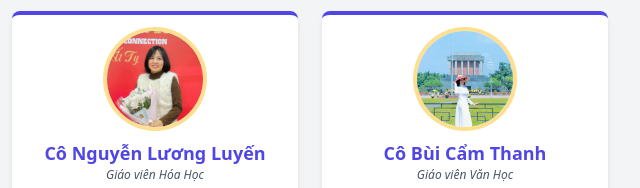
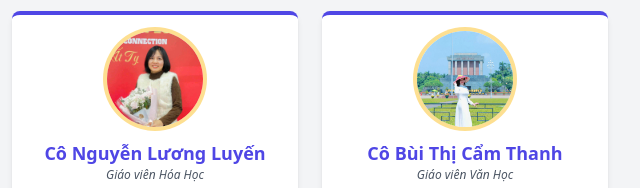
Before and after one commit to ducdat08-cloud/ki_niem_40_nam_nguyen_du, a plain HTML site: page index.html in a window 1280 px wide. Shown: the part 8100-8288 px from the top of the page, 640-1280 px from the left. Drawn offline with nearby package versions, Linux system fonts and the light colour scheme.

Commit message:
index.html
Signed-off-by: ducdat08-cloud <ducdatphung50@gmail.com>

```diff
--- a/index.html
+++ b/index.html
@@ -799,7 +799,7 @@ Những người lái đò thầm lặng ấy dạy ta không chỉ bằng con c
                     <!-- Giáo viên 8 -->
                     <div class="bg-white rounded-lg shadow-md overflow-hidden text-center p-4 border-t-4 border-primary-indigo card-stagger profile-card" style="transition-delay: 0.7s;">
                         <img src="nguyendu3.jpg" alt="Ảnh Thầy/Cô H" class="w-24 h-24 mx-auto rounded-full object-cover mb-3 ring-4 ring-accent-gold/50 profile-img">
-                        <h4 class="text-lg font-bold text-primary-indigo">Cô Bùi Cẩm Thanh</h4>
+                        <h4 class="text-lg font-bold text-primary-indigo">Cô Bùi Thị Cẩm Thanh</h4>
                         <p class="text-gray-600 text-xs italic mb-2">Giáo viên Văn Học </p>
                         <p class="text-xs text-gray-700">Một cô giáo dịu dàng, sâu sắc, khơi gợi niềm yêu văn chương trong mỗi học sinh. Cô luôn giúp các em phát triển tư duy và cảm xúc ngôn ngữ.</p>
                     </div>
```
